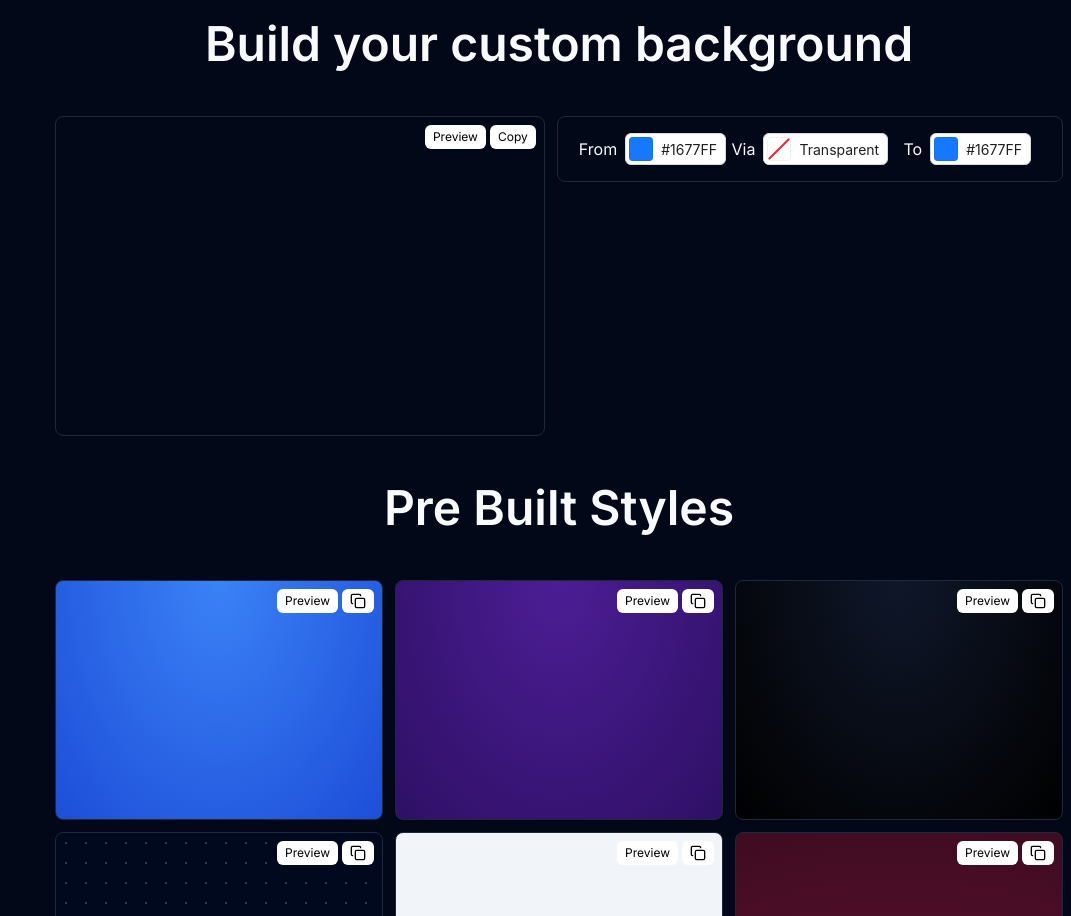
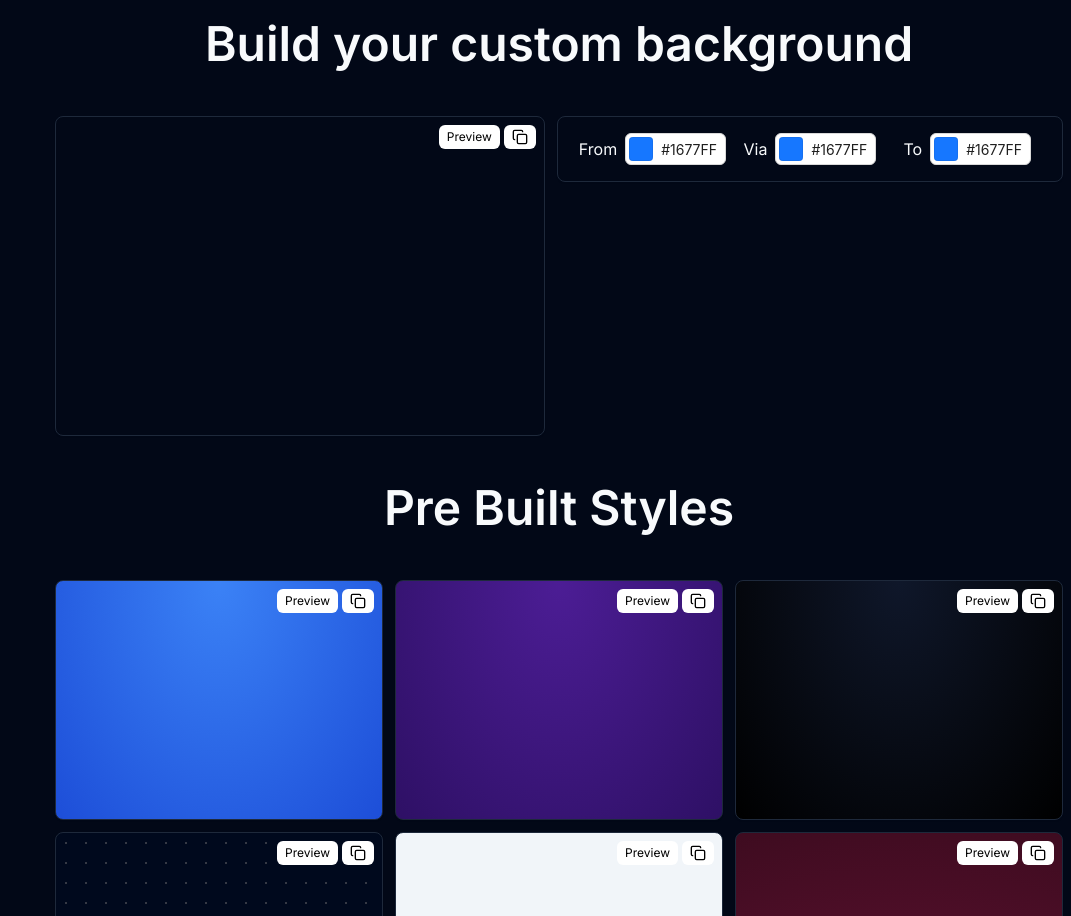
Before and after one commit to faisal004/BG, a Next.js app: page /background in a window 1280 px wide. Shown: the part 820-1736 px from the top of the page, without its empty margins (209-1280 px from the left). Built offline with nearby package versions, Linux system fonts and the light colour scheme.

Commit message:
fix : now preview and copy is working

```diff
--- a/Store/backgroundStore.ts
+++ b/Store/backgroundStore.ts
@@ -2,9 +2,13 @@ import { create } from 'zustand'
 interface BackgroundState {
     backgroundColor: string;
     setBgValue: (newValue: string) => void;
+    backgroundDynamic: {};
+    setBgDynamicValue: (newValue: {}) => void;
 }
 export const useBackgroundStore = create<BackgroundState>((set) => ({
     backgroundColor: '',
     setBgValue: (newValue) => set({ backgroundColor: newValue }),
+    backgroundDynamic: {},
+    setBgDynamicValue: (newValue) => set({ backgroundDynamic: newValue }),
 
 }))
--- a/app/(main)/background/_components/background-card.tsx
+++ b/app/(main)/background/_components/background-card.tsx
@@ -5,7 +5,7 @@ import { Check, Copy } from 'lucide-react'
 import { useState } from 'react'
 
 const BackgroundColorCard = ({ bg }: any) => {
-  const { backgroundColor, setBgValue } = useBackgroundStore()
+  const { setBgValue } = useBackgroundStore()
   const [copied, setCopied] = useState(false)
   const handleCopy = () => {
     navigator.clipboard.writeText(bg)
--- a/app/(main)/background/_components/custom-background.tsx
+++ b/app/(main)/background/_components/custom-background.tsx
@@ -4,22 +4,33 @@ import { useBackgroundStore } from '@/Store/backgroundStore'
 import useCustomBgStore from '@/Store/customBackgroundStore'
 
 import { ColorPicker } from 'antd'
+import { Check, Copy } from 'lucide-react'
+import { useState } from 'react'
 
 const CustomBackground = () => {
   const { colors, setColors } = useCustomBgStore()
-  const { backgroundColor, setBgValue } = useBackgroundStore()
-  const backgroundColorForTailwind = `bg-[radial-gradient(ellipse_at_top,_var(--tw-gradient-stops))] from-[${colors.from}]  to-[${colors.to}]`
-    const handlePreview = () => {
-      setBgValue(backgroundColorForTailwind)
-    }
+  const { setBgDynamicValue } = useBackgroundStore()
+  const [copied, setCopied] = useState(false)
+
+  const backgroundColorForTailwind = `bg-[radial-gradient(ellipse_at_top,_var(--tw-gradient-stops))] from-[${colors.from}] via-[${colors.via}]  to-[${colors.to}]`
+  const handlePreview = () => {
+    setBgDynamicValue(backgroundStyle)
+  }
   const gradient = `radial-gradient(ellipse at bottom, ${
     colors.from || 'transparent'
-  }, ${colors.to || 'transparent'})`
+  },${colors.via || 'transparent'}, ${colors.to || 'transparent'})`
 
   const backgroundStyle = {
     background: gradient,
   }
-
+  const handleCopy = () => {
+    navigator.clipboard.writeText(backgroundColorForTailwind)
+    setCopied(true)
+    setTimeout(() => {
+      setCopied(false)
+    }, 1000)
+  }
+console.log(backgroundColorForTailwind)
   return (
     <div className="flex md:flex-row flex-col justify-between w-full gap-3">
       <Card
@@ -27,12 +38,23 @@ const CustomBackground = () => {
         style={backgroundStyle}
       >
         <div className={`flex absolute top-2 right-2 gap-1`}>
-          <button className="py-0 bg-white rounded-md px-2 text-black h-6 text-xs"  onClick={handlePreview}>
+          <button
+            className="py-0 bg-white rounded-md px-2 text-black h-6 text-xs"
+            onClick={handlePreview}
+          >
             Preview
           </button>{' '}
-          <button className="py-0 bg-white rounded-md px-2 text-black h-6 text-xs">
-            Copy
-          </button>
+          <button
+          onClick={handleCopy}
+          disabled={copied}
+          className="py-0 bg-white rounded-md px-2 text-black h-6 text-xs"
+        >
+          {copied ? (
+            <Check className="h-4 w-4" />
+          ) : (
+            <Copy className="h-4 w-4" />
+          )}
+        </button>
         </div>
       </Card>
 
@@ -52,7 +74,7 @@ const CustomBackground = () => {
         <div className="flex gap-2 items-center justify-center">
           <div>Via</div>
           <ColorPicker
-            value={colors.via || ''}
+            value={colors.via || '#1677FF'}
             onChange={(color, hex) => {
               setColors({ ...colors, via: hex || null })
             }}
--- a/app/(main)/background/page.tsx
+++ b/app/(main)/background/page.tsx
@@ -5,9 +5,10 @@ import { useBackgroundStore } from '@/Store/backgroundStore'
 import CustomBackground from './_components/custom-background'
 
 const Background = () => {
-  const { backgroundColor, setBgValue } = useBackgroundStore()
+  const { setBgValue,setBgDynamicValue } = useBackgroundStore()
   const handleReset = () => {
     setBgValue("")
+    setBgDynamicValue({})
   }
   return (
     <div className="flex flex-col items-center justify-center w-full   ">
--- a/app/template.tsx
+++ b/app/template.tsx
@@ -2,7 +2,6 @@
 import { useBackgroundStore } from '@/Store/backgroundStore'
 
 export default function Template({ children }: { children: React.ReactNode }) {
-  const { backgroundColor, setBgValue } = useBackgroundStore()
-  console.log(backgroundColor)
-  return <div className={backgroundColor}>{children}</div>
+  const { backgroundColor, backgroundDynamic } = useBackgroundStore()
+  return <div className={backgroundColor} style={backgroundDynamic} >{children}</div>
 }
```
